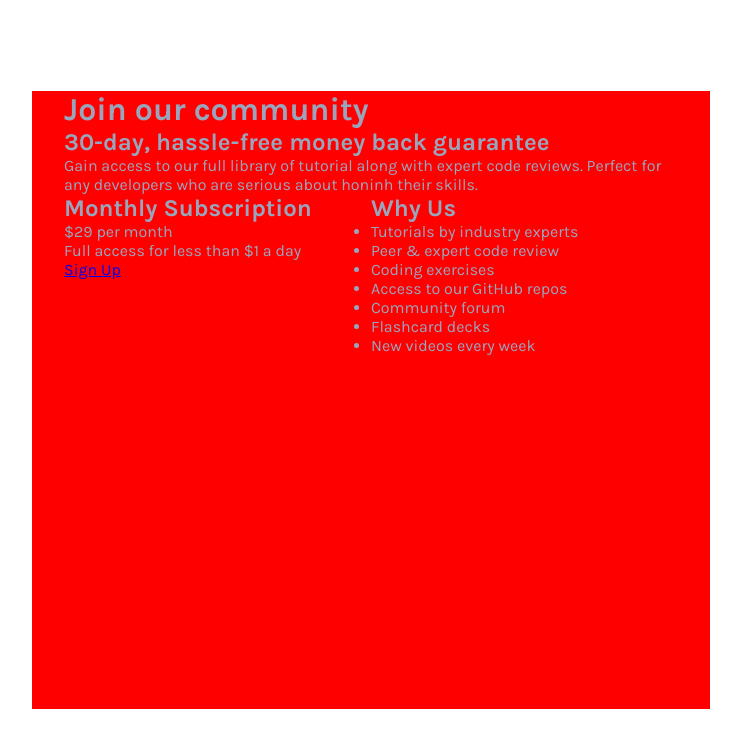
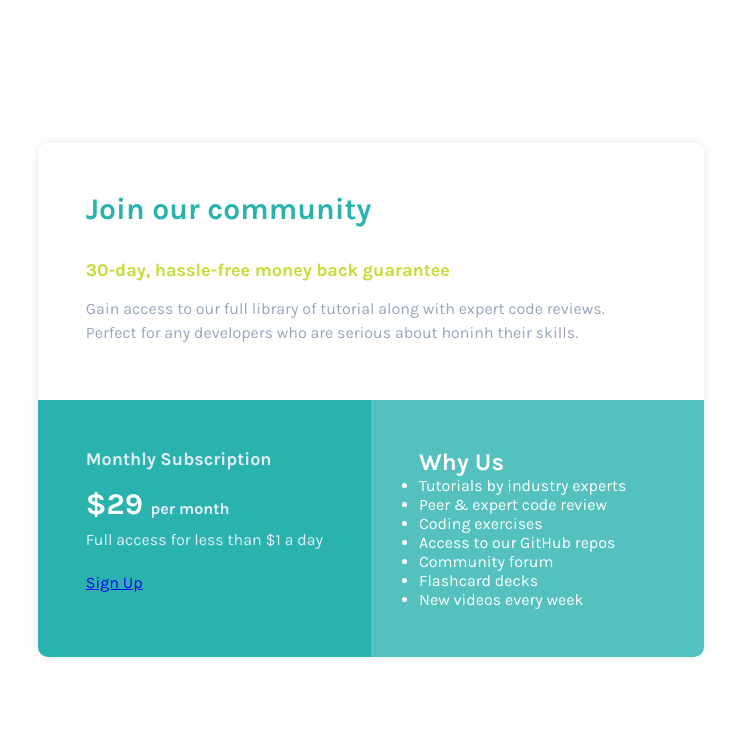
Before and after one commit to mihai2537/single-price-grid-component, a plain HTML site: page index.html in a window 1280 px wide. Shown: the whole page, without its empty margins (269-1010 px from the left). Drawn offline with Linux system fonts and the light colour scheme.

Commit message:
Fix previous layout and do basic styling

```diff
--- a/index.html
+++ b/index.html
@@ -25,8 +25,7 @@
     <title>Frontend Mentor | Single Price Grid Component</title>
   </head>
   <body>
-    <div class="container">
-      <div class="grid">
+    <main class="grid-component">
       <div class="header">
         <h1 class="header-title">Join our community</h1>
         <h2 class="header-subtitle">
@@ -34,13 +33,13 @@
         </h2>
         <p class="header-body">
           Gain access to our full library of tutorial along with expert code
-            reviews. Perfect for any developers who are serious about honinh
-            their skills.
+          reviews.<br />
+          Perfect for any developers who are serious about honinh their skills.
         </p>
       </div>
       <div class="cta">
         <h2 class="cta-title">Monthly Subscription</h2>
-          <p class="price">$29 <span>per month</span></p>
+        <p class="price">$29 <span class="duration">per month</span></p>
         <p class="cta-text">Full access for less than $1 a day</p>
         <a class="cta-link" href="#">Sign Up</a>
       </div>
@@ -56,8 +55,7 @@
           <li class="about-list-item">New videos every week</li>
         </ul>
       </div>
-      </div>
-    </div>
+    </main>
     <!-- Join our community 30-day, hassle-free money back guarantee Gain access to
     our full library of tutorials along with expert code reviews. Perfect for
     any developers who are serious about honing their skills. Monthly
--- a/sass/style.scss
+++ b/sass/style.scss
@@ -32,7 +32,7 @@ $fw-bold: 700;
 /* Spaces */
 /* ******************** */
 /*
-  2 / 4 / 8 / 12 / 16 / 18 / 20 / 24 / 30 / 36 / 44 / 52 / 62 / 74 / 86 / 98
+  2 / 4 / 8 / 12 / 16 / 24 / 32 / 48 / 64 / 80 / 96 / 128
 */
 * {
   padding: 0;
@@ -50,21 +50,91 @@ body {
 
   display: flex;
   align-items: center;
+  padding: 0 rem(15px);
 }
 
-.container {
+.grid-component {
+  display: grid;
+  grid-template-columns: 1fr 1fr;
+  grid-template-rows: 1fr 1fr;
+  box-shadow: 0 0 10px rgb(0, 0, 0, 0.1);
+  border-radius: 10px;
+  overflow: hidden;
+
   max-width: rem(678px);
   margin: 0 auto;
-  padding: 0 rem(32px);
-  background-color: red;
 }
 
-.grid {
-  display: grid;
-  grid-template-columns: 1fr 1fr;
-  grid-template-rows: 1fr 5fr;
-}
+/* Typography Scale */
+/*
+  10 / 12 / 14 / 16 / 18 / 20 / 24 / 30 / 36 / 44 / 52 / 62 / 74 / 86 / 98
+*/
+
+/* ******************** */
+/* Spaces */
+/* ******************** */
+/*
+  2 / 4 / 8 / 12 / 16 / 24 / 32 / 48 / 64 / 80 / 96 / 128
+*/
 
 .header {
   grid-column: 1/-1;
+  background-color: white;
+  padding-inline: rem(48px);
+  padding-block: rem(48px);
 }
+
+.header-title {
+  color: $primary;
+  font-size: rem(30px);
+  font-weight: $fw-bold;
+  margin-bottom: rem(32px);
+}
+
+.header-subtitle {
+  color: $accent;
+  font-size: rem(18px);
+  font-weight: $fw-bold;
+  margin-bottom: rem(16px);
+}
+
+.header-body {
+  line-height: 1.5;
+}
+
+.cta {
+  padding-inline: rem(48px);
+  padding-block: rem(48px);
+  background-color: $primary;
+  color: white;
+}
+
+.cta-title {
+  margin-bottom: rem(16px);
+  font-size: rem(18px);
+  color: $gray-tint;
+  font-weight: $fw-bold;
+}
+
+.price {
+  font-size: rem(30px);
+  margin-bottom: rem(8px);
+  font-weight: $fw-bold;
+}
+
+.duration {
+  font-size: rem(16px);
+  color: $gray-tint;
+}
+
+.cta-text {
+  color: $gray-tint;
+  margin-bottom: rem(24px);
+}
+
+.about {
+  padding-inline: rem(48px);
+  padding-block: rem(48px);
+  background-color: #55c1bf;
+  color: white;
+}
```
Also changed, not shown: css/style.css, 1 other file. Lines whose indentation alone changed are shown as unchanged.
